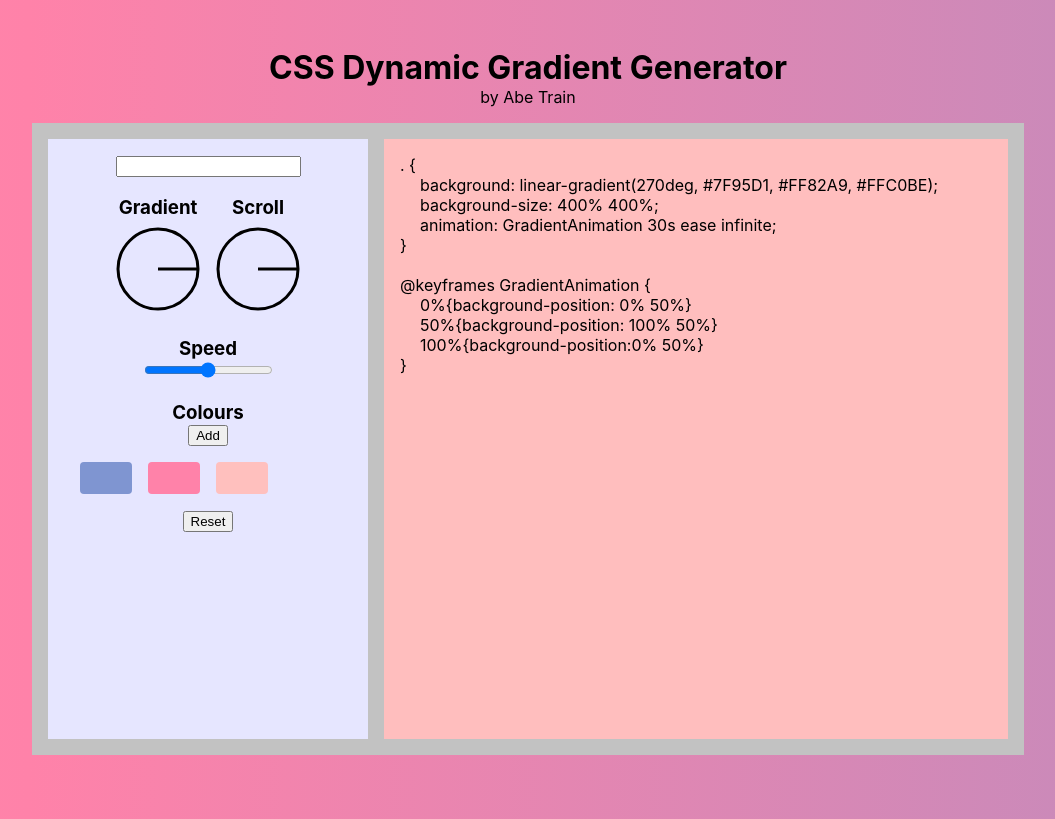
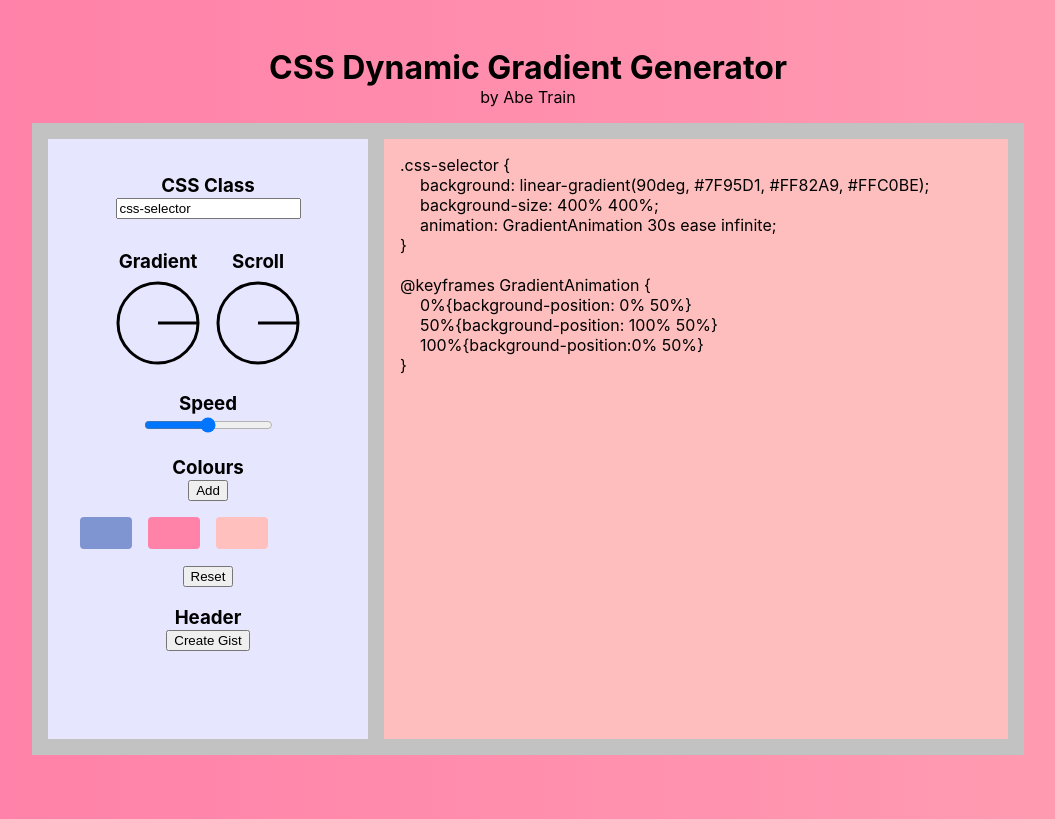
Before and after one commit to the-abe-train/dynamic-gradient, a React (Create React App) app: page / in a window 1280 px wide. Shown: the whole page, without its empty margins (112-1167 px from the left). Built offline with nearby package versions, Linux system fonts and the light colour scheme.

Commit message:
Added Gist creator

```diff
--- /dev/null
+++ b/src/console/Gist.js
@@ -0,0 +1,37 @@
+// TODO Send actual css string to node server
+import { cssString } from "../util";
+
+export function Gist({speed, coloursList, gradient, scroll, cssClass}) {
+
+  const selector = `.${cssClass}`;
+  let gistContent = cssString(speed, coloursList, gradient, scroll, selector);
+  gistContent += "\n\n /* Created using dynamicgradients.com */"
+
+  function postGist() {
+    const data = {
+      files: {
+        "dynamic_gradient.css": {
+          content: gistContent,
+        },
+      },
+    };
+    fetch("http://localhost:5000/postgist", {
+      method: "POST",
+      body: JSON.stringify(data),
+      headers: {
+        "Content-Type": "application/json",
+      },
+    })
+    .then((resp) => console.log(resp.body))
+    .then(() => window.location = 'http://localhost:5000/login')
+    .catch((e) => console.error(e));
+  }
+
+  return (
+    <div>
+      <h3>Header</h3>
+      <button onClick={postGist}>Create Gist</button>
+    </div>
+  )
+
+}
--- a/src/console/index.js
+++ b/src/console/index.js
@@ -1,11 +1,13 @@
 import { useEffect, useState } from "react";
 
+import { Selector } from "./Input";
 import { Wheel } from "./Wheel";
 import { Slider } from "./Slider";
 import { Content } from "./Content";
 import { Colours } from "./Colours";
+import { Gist } from "./Gist";
 
-import { calcScroll, listToString, radToDeg } from "../util";
+import { cssString } from "../util";
 
 export function Console() {
 
@@ -20,6 +22,7 @@ export function Console() {
   const [coloursList, setColoursList] = useState(defaultColoursList);
   const [square, setSquare] = useState(null);
   const [preview, setPreview] = useState("");
+  const [cssClass, setCssClass] = useState("css-selector");
 
   function resetConsole() {
     setGradient(defaultGradient);
@@ -30,27 +33,15 @@ export function Console() {
   }
 
   useEffect(() => {
-    const { x1, y1, x2, y2, x3, y3 } = calcScroll(scroll);
-    setPreview(
-      `html {
-          background: linear-gradient(${radToDeg(gradient)}deg, ${listToString(coloursList)});
-          background-size: 400% 400%;
-          animation: GradientAnimation ${60-speed}s ease infinite;
-        }
-
-        @keyframes GradientAnimation {
-          0%{background-position:  ${x1}% ${y1}%}
-          50%{background-position: ${x2}% ${y2}%}
-          100%{background-position:${x3}% ${y3}%}
-        }`
-    )
+    const style = cssString(speed, coloursList, gradient, scroll, "html");
+    setPreview(style);
   }, [speed, coloursList, gradient, scroll])
 
   return (
     <main >
       <style> {preview} </style>
       <div id="controls" className="content">
-        <input type="text" />
+        <Selector cssClass={cssClass} setCssClass={setCssClass} />
         <div id="wheels">
           <Wheel name={'gradient'} angle={gradient} setAngle={setGradient} />
           <Wheel name={'scroll'} angle={scroll} setAngle={setScroll} />
@@ -58,9 +49,10 @@ export function Console() {
         <Slider speed={speed} setSpeed={setSpeed} />
         <Colours coloursList={coloursList} setColoursList={setColoursList} square={square} setSquare={setSquare} />
         <button onClick={resetConsole} >Reset</button>
+        <Gist cssClass={cssClass} gradient={gradient} scroll={scroll} speed={speed} coloursList={coloursList} />
       </div>
       <div id="output" className="content">
-        <Content gradient={gradient} scroll={scroll} speed={speed} coloursList={coloursList} />
+        <Content cssClass={cssClass} gradient={gradient} scroll={scroll} speed={speed} coloursList={coloursList} />
       </div>
     </main >
   )
--- a/src/util.js
+++ b/src/util.js
@@ -7,7 +7,7 @@ export function listToString(list) {
 }
 
 export function radToDeg(rad) {
-  let deg = rad * 180 / Math.PI + 270;
+  let deg = rad * 180 / Math.PI + 90;
   deg = deg % 360;
   return deg.toFixed(0);
 }
@@ -16,7 +16,7 @@ export function calcScroll(rad) {
   // I would love to try to explain this math and logic here but it really
   // only makes sense in my notebook.
   const value = Math.round((0.5 * Math.sin(2 * rad - Math.PI) + 0.5) * 100);
-  const condition = -Math.cos(2*rad) >= 0;
+  const condition = -Math.cos(2 * rad) >= 0;
   const xScroll = condition ? value : 0;
   const yScroll = condition ? 0 : value;
   return {
@@ -28,3 +28,18 @@ export function calcScroll(rad) {
     y3: yScroll
   }
 }
+
+export function cssString(speed, coloursList, gradient, scroll, selector) {
+  const { x1, y1, x2, y2, x3, y3 } = calcScroll(scroll);
+  return `${selector} {
+    background: linear-gradient(${radToDeg(gradient)}deg, ${listToString(coloursList)});
+    background-size: 400% 400%;
+    animation: GradientAnimation ${60 - speed}s ease infinite;
+}
+
+@keyframes GradientAnimation {
+    0%{background-position:  ${x1}% ${y1}%}
+    50%{background-position: ${x2}% ${y2}%}
+    100%{background-position:${x3}% ${y3}%}
+}`
+}
```
